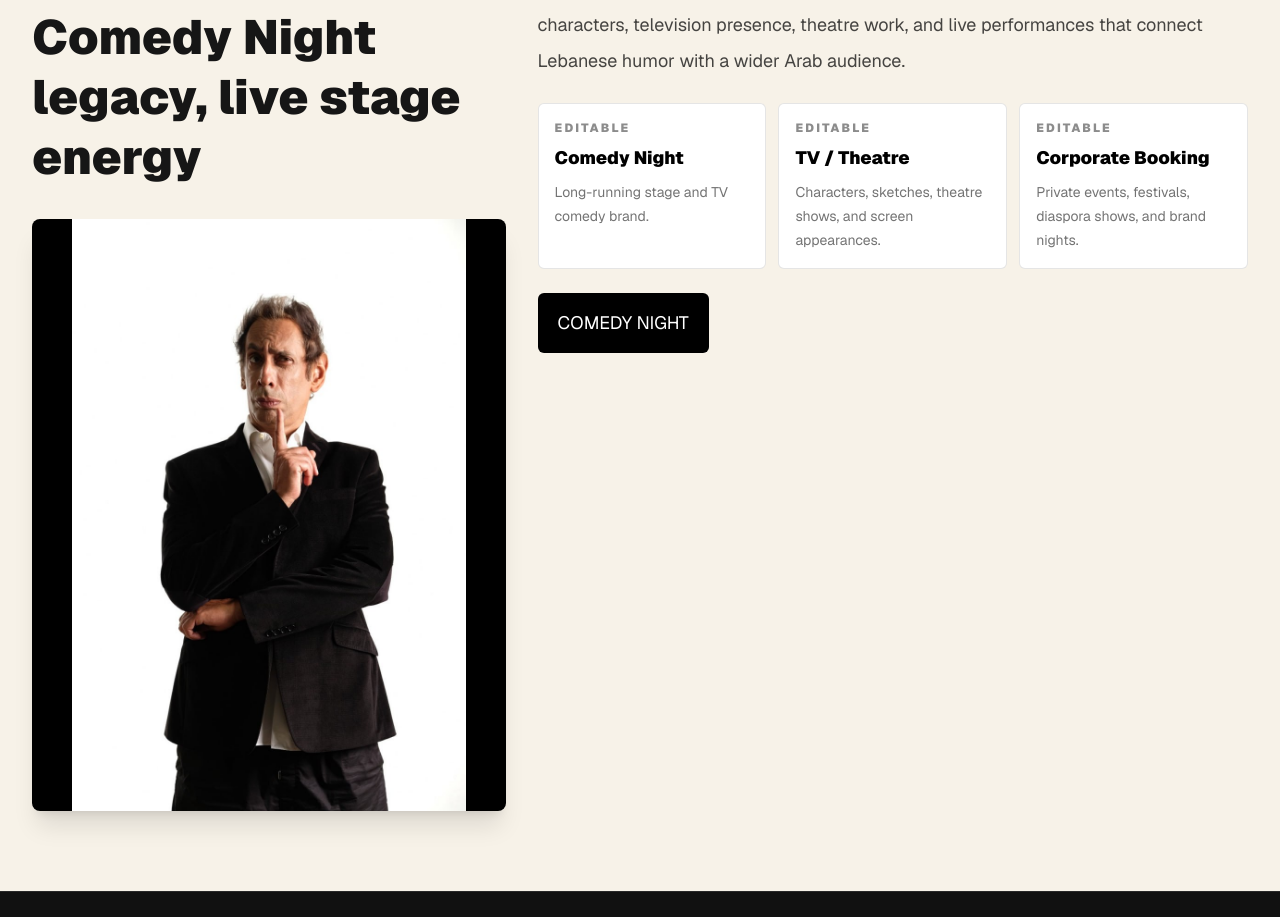
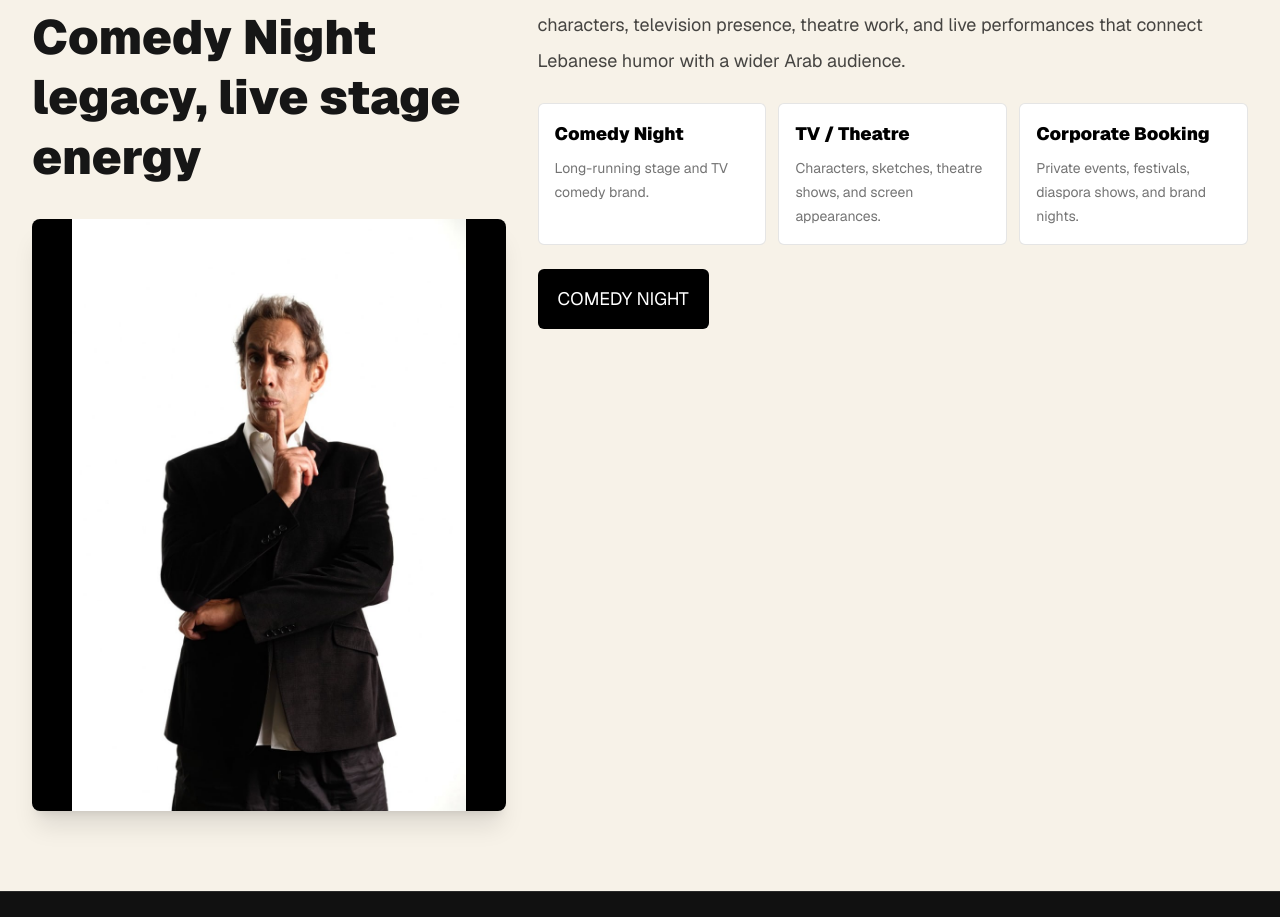
Before and after one commit to magicaiweb/magicai-mario-bassil, a Next.js app: page /websites/mario-bassil/ in a window 1280 px wide. Shown: the part 967-1884 px from the top of the page. Built offline with nearby package versions, Linux system fonts and the light colour scheme.

Commit message:
Remove public editable labels

```diff
--- a/app/page.tsx
+++ b/app/page.tsx
@@ -125,8 +125,7 @@ export default function Home() {
             <div className="grid gap-3 sm:grid-cols-3">
               {(aboutSection.cards ?? []).map((item) => (
                 <div key={item.title.en} className="rounded-md border border-black/10 bg-white p-4">
-                  <p className="text-xs font-black uppercase tracking-[0.18em] text-black/45">{isArabic ? "قابل للتعديل" : "Editable"}</p>
-                  <p className="mt-2 text-lg font-black text-black">{t(item.title, language)}</p>
+                  <p className="text-lg font-black text-black">{t(item.title, language)}</p>
                   <p className="mt-2 text-sm leading-6 text-black/55">{t(item.body, language)}</p>
                 </div>
               ))}
```
